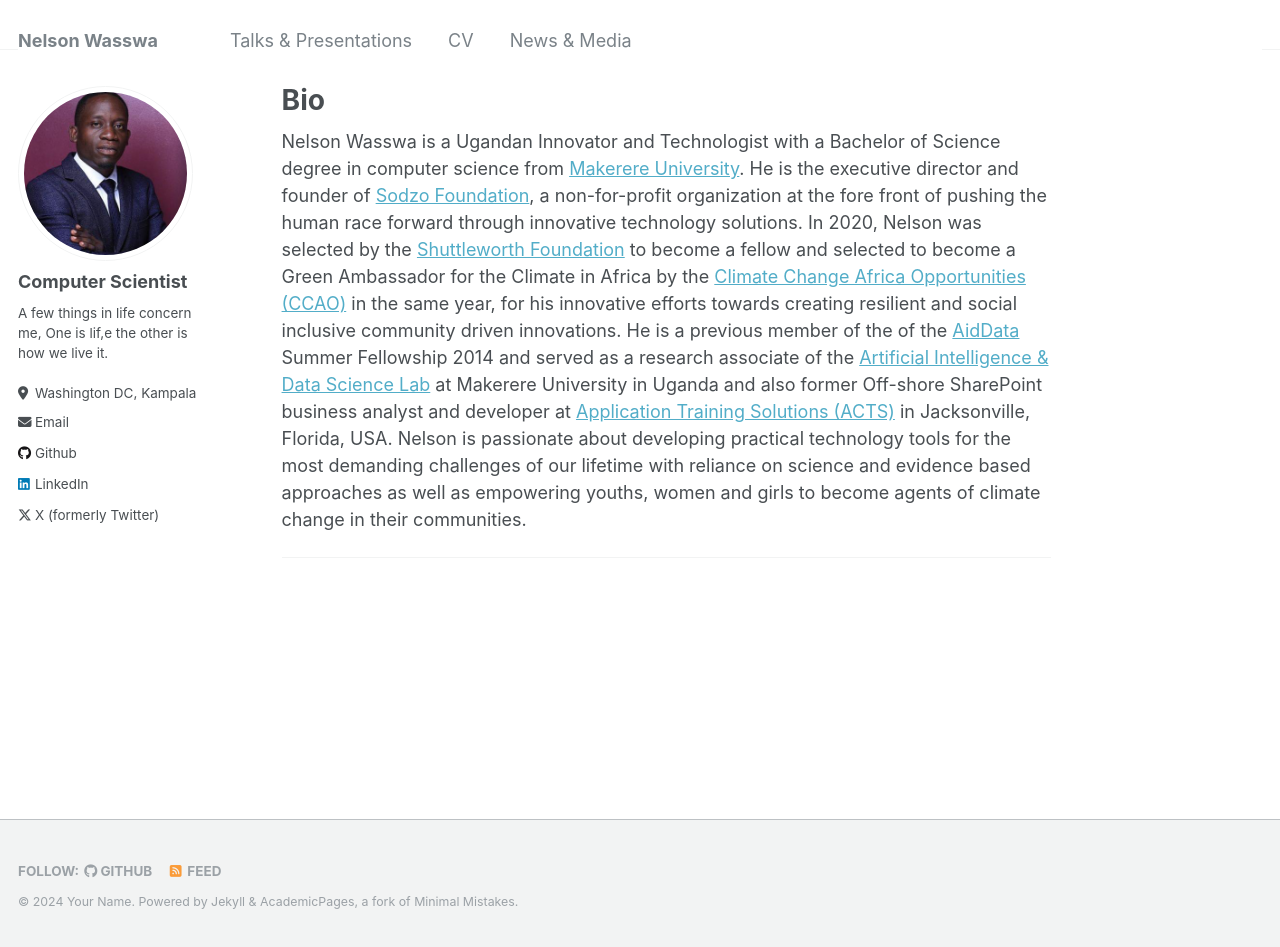
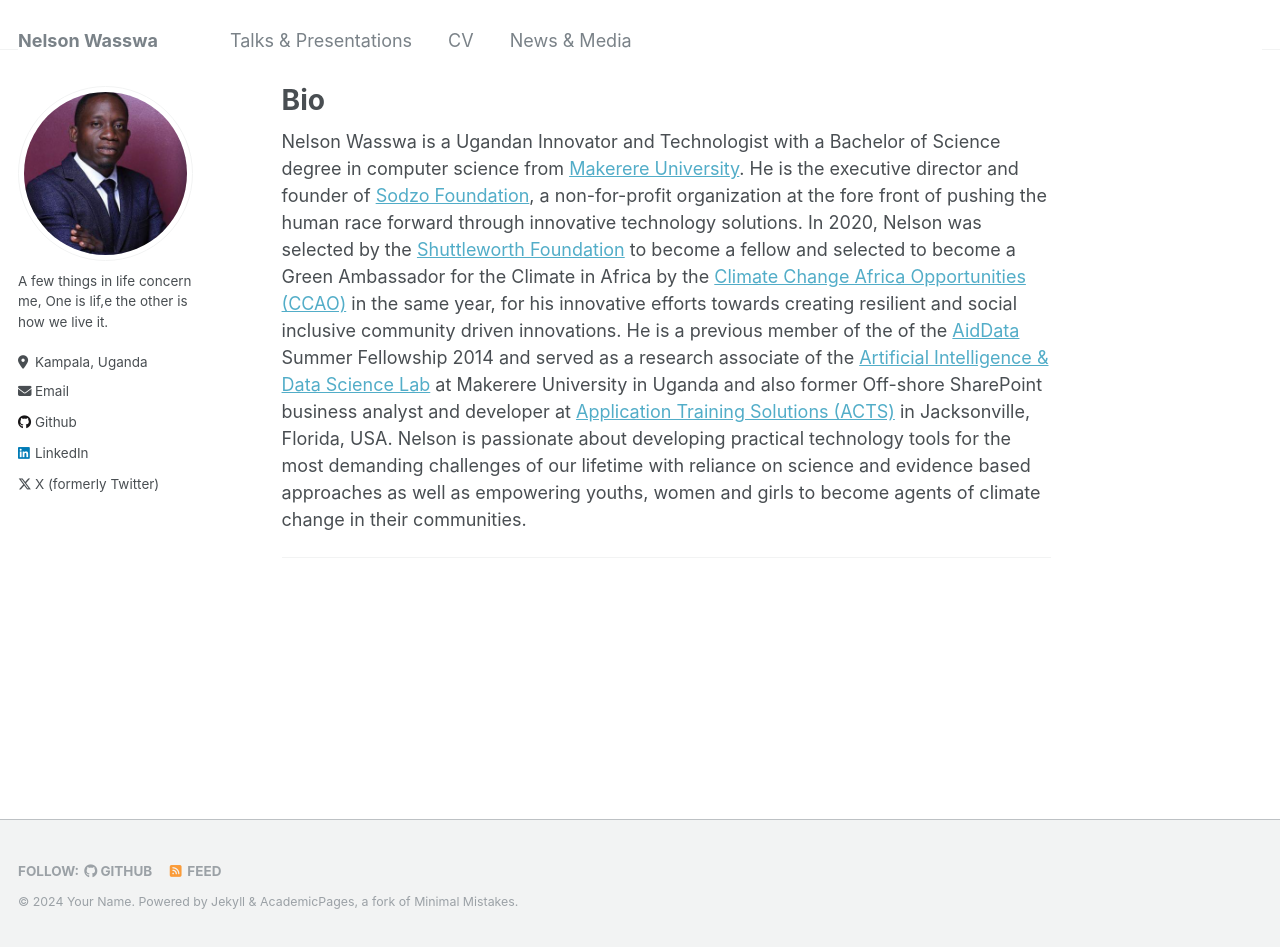
Before and after one commit to Nelwa256/nelsonwasswa.github.io, a Jekyll site: the page built from _pages/about.md, in a window 1280 px wide and 947 px high. Built offline with Jekyll 4.4.1, drawn with Linux system fonts in a browser that asks for light colours.

Commit message:
Update _config.yml

```diff
--- a/_config.yml
+++ b/_config.yml
@@ -22,10 +22,10 @@ repository               : "https://nelwa256/nwasswa.github.io"
 author:
   # Biographic information
   avatar           : "profile.png"
-  name             : "Computer Scientist"
+  name             : #"Computer Scientist"
   pronouns         : # example: "she/her"
   bio              : "A few things in life concern me, One is lif,e the other is how we live it."
-  location         : "Washington DC, Kampala"
+  location         : "Kampala, Uganda"
   employer         : #"Red Brick University"
   uri              : # URL
   email            : "nelson@sodzofoundation.org"
```
